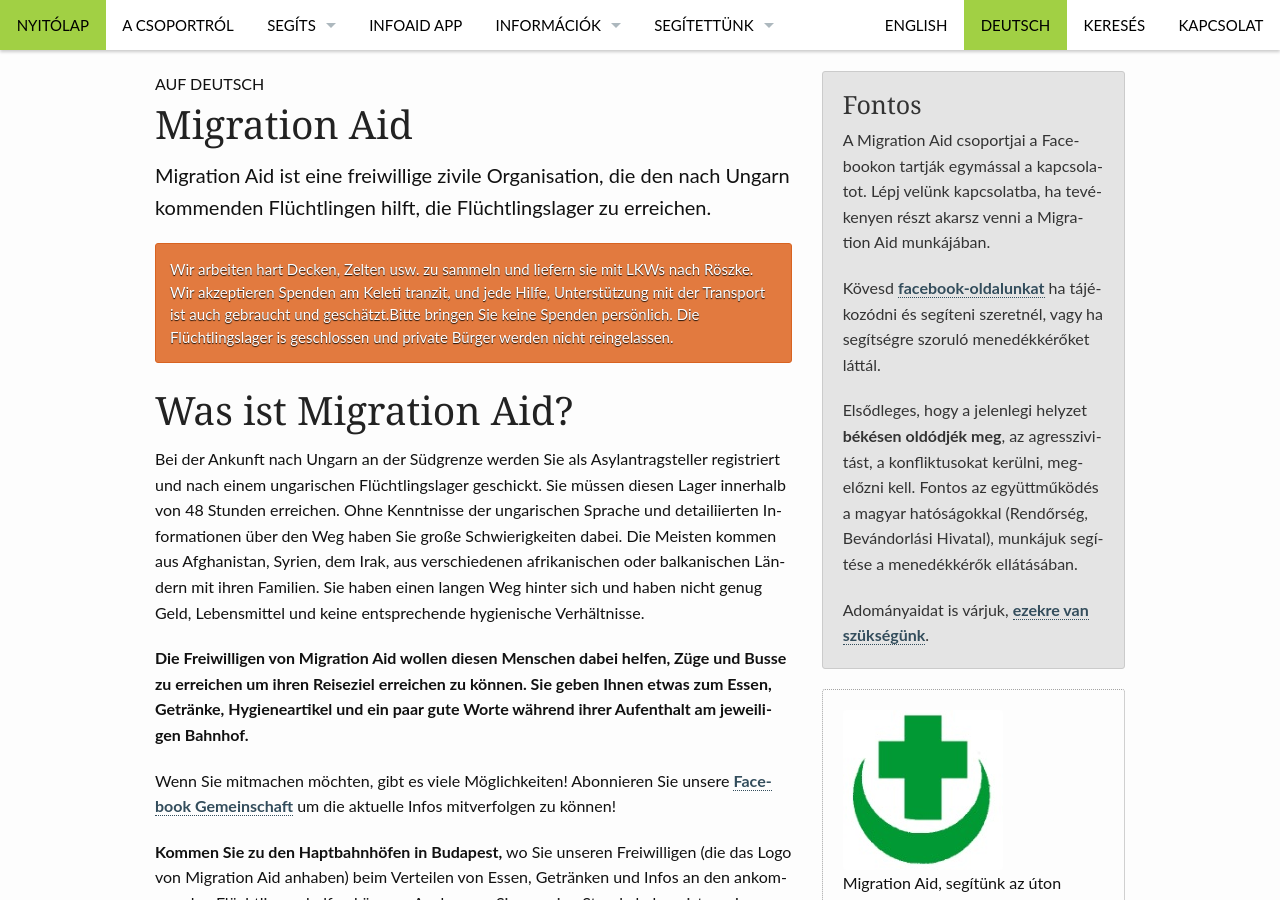
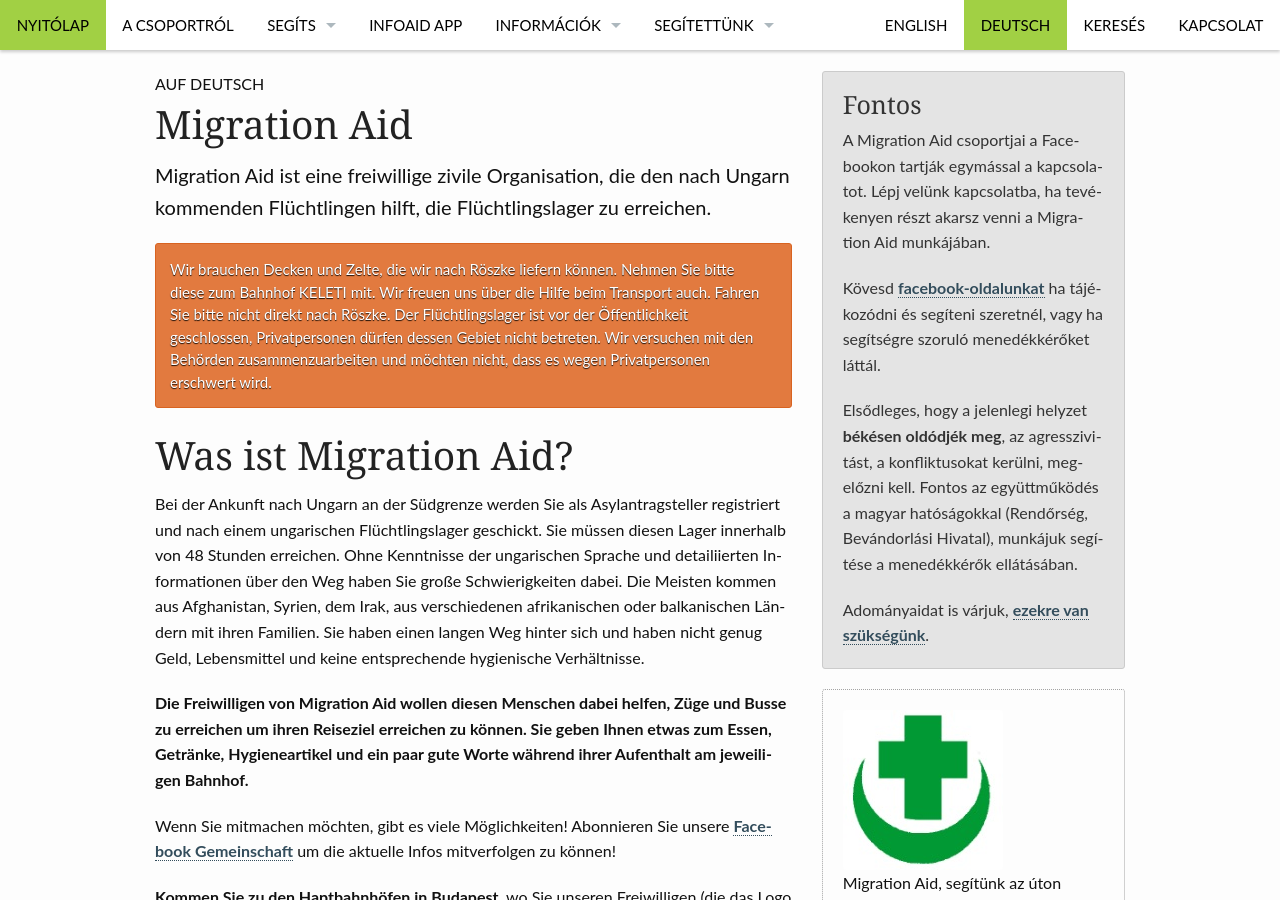
Before and after one commit to migaid/migaid.github.io, a Jekyll site: the page built from menu/deutsch.md, in a window 1280 px wide and 900 px high, scrolled down 348 px. Built offline with Jekyll 4.4.1, drawn with Linux system fonts in a browser that asks for light colours; some of the changed text lies outside the part shown.

Commit message:
nemet translation fix

```diff
--- a/menu/deutsch.md
+++ b/menu/deutsch.md
@@ -12,7 +12,7 @@
 
 ---
 
-{% include alert warning='Wir arbeiten hart Decken, Zelten usw. zu sammeln und liefern sie mit LKWs nach Röszke. Wir akzeptieren Spenden am Keleti tranzit, und jede Hilfe, Unterstützung mit der Transport ist auch gebraucht und geschätzt.Bitte bringen Sie keine Spenden persönlich. Die Flüchtlingslager is geschlossen und private Bürger werden nicht reingelassen.' %}
+{% include alert warning='Wir brauchen Decken und Zelte, die wir nach Röszke liefern können. Nehmen Sie bitte diese zum Bahnhof KELETI mit. Wir freuen uns über die Hilfe beim Transport auch. Fahren Sie bitte nicht direkt nach Röszke. Der Flüchtlingslager ist vor der Öffentlichkeit geschlossen, Privatpersonen dürfen dessen Gebiet nicht betreten. Wir versuchen mit den Behörden zusammenzuarbeiten und möchten nicht, dass es wegen Privatpersonen erschwert wird.' %}
 
 # Was ist Migration Aid?
 
@@ -76,7 +76,6 @@
 - vorgepackte Snacks: Müsliriegel, Waffel, Kekse, Süßigkeiten
 - Zelte
 
-{% include alert warning='BITTE ONLINE BESTELLUNGEN BIS ZUM 15. SEPTEMBER AUSSETZEN!' %}
 
 Wir haben viele Spenden erhalten und haben gerade kein Platz mehr für die Lagerung. Aus diesem Grund bitten wir Sie, Online-Bestellungen bis eine oder zwei Wochen auszusetzen, bis wir wieder Platz für die Lagerung haben. Nehmen Sie bitte Rücksicht auf unsere aktuelle Liste! Vielen Dank für Ihr Verständnis!
 
```
